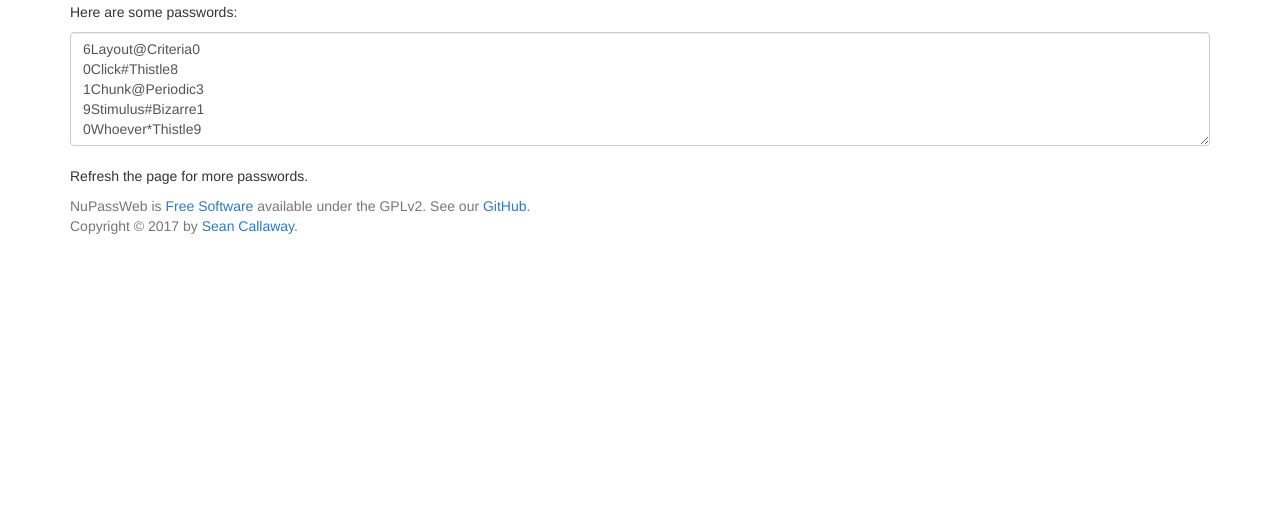
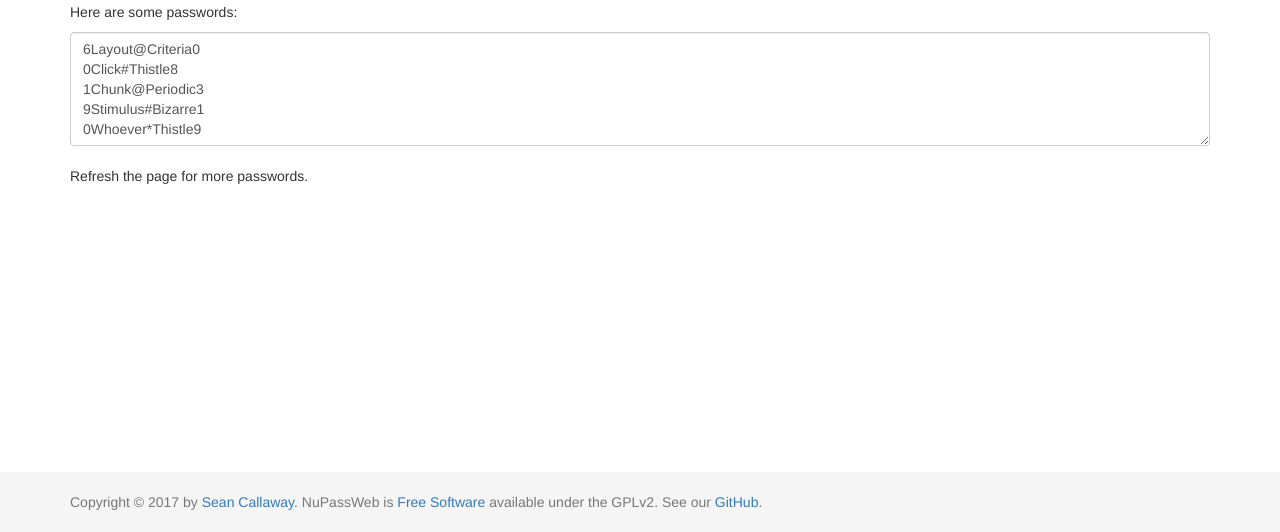
Before and after one commit to NuPass/NuPassWeb, a Flask app: page / in a window 1280 px wide. Shown: the part 268-800 px from the top of the page. Run offline with Flask 2, Linux system fonts and the light colour scheme; some libraries are stand-ins or nearby versions.

Commit message:
Fixed template footer.

```diff
--- a/nupassweb/templates/index.html
+++ b/nupassweb/templates/index.html
@@ -5,6 +5,17 @@
   <link rel="stylesheet" href="https://maxcdn.bootstrapcdn.com/bootstrap/3.3.7/css/bootstrap.min.css">
   <script src="https://ajax.googleapis.com/ajax/libs/jquery/3.1.1/jquery.min.js"></script>
   <script src="https://maxcdn.bootstrapcdn.com/bootstrap/3.3.7/js/bootstrap.min.js"></script>
+  <style>
+    .footer {
+  position: absolute;
+  bottom: 0;
+  width: 100%;
+  /* Set the fixed height of the footer here */
+  height: 60px;
+  line-height: 60px; /* Vertically center the text there */
+  background-color: #f5f5f5;
+}
+  </style>
   <title>NuPassWeb</title>
 </head>
 <body>
@@ -23,8 +34,7 @@
   <footer class="footer">
     <div class="container">
       <span class="text-muted">
-        NuPassWeb is <a href="https://www.gnu.org/philosophy/free-sw.en.html" target="_blank">Free Software</a> available under the GPLv2. See our <a href="https://github.com/NuPass/NuPassWeb">GitHub</a>.<br />
-        Copyright &copy; 2017 by <a href="https://github.com/seancallaway">Sean Callaway</a>.
+        Copyright &copy; 2017 by <a href="https://github.com/seancallaway">Sean Callaway</a>. NuPassWeb is <a href="https://www.gnu.org/philosophy/free-sw.en.html" target="_blank">Free Software</a> available under the GPLv2. See our <a href="https://github.com/NuPass/NuPassWeb">GitHub</a>.
       </span>
     </div>
   </footer>
```
